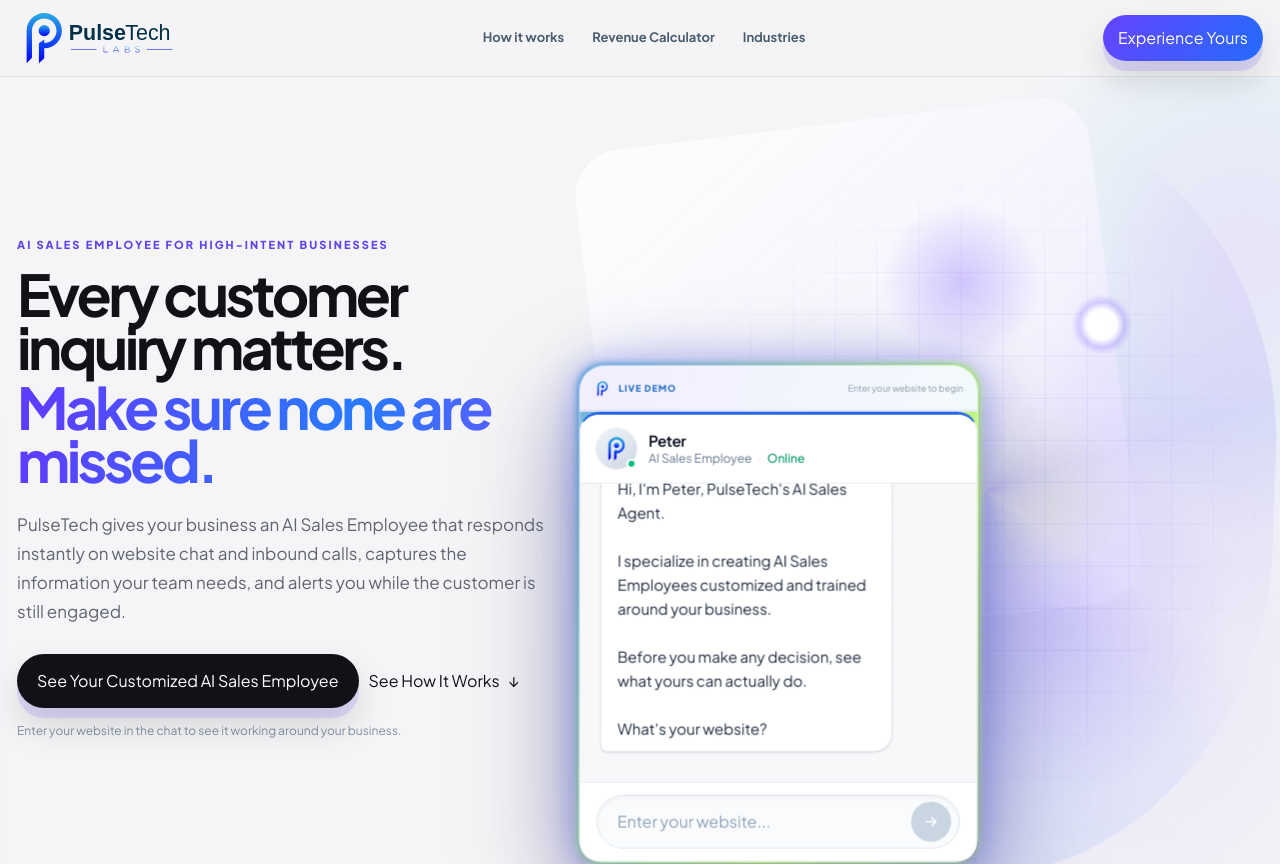
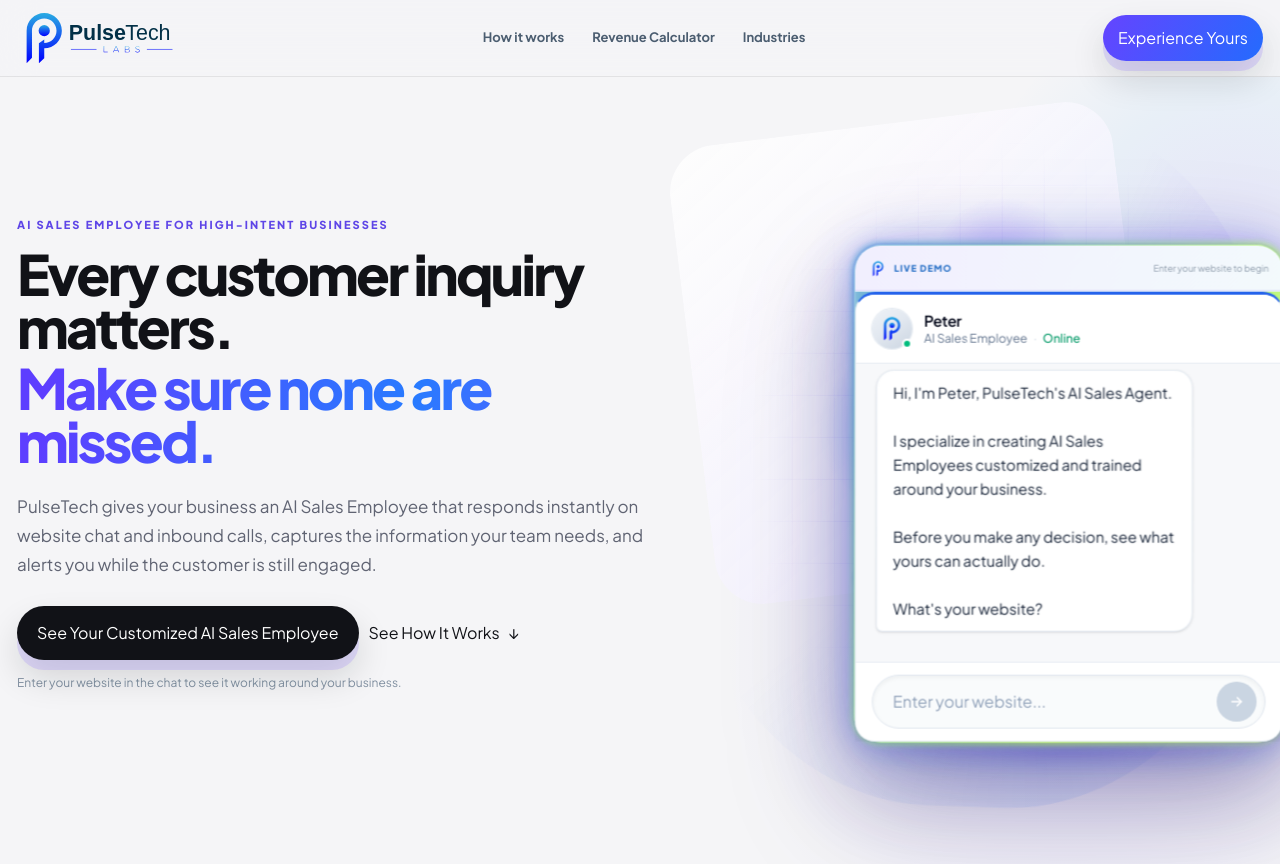
Before and after one commit to utkarshchaturvedi1/pulsetech-engine, a Next.js app: page / in a window 1280 px wide. Shown: the top 864 px of the page. Built offline with nearby package versions, Linux system fonts and the light colour scheme.

Commit message:
Refine hero alignment typography and 3D calculator controls

```diff
--- a/src/components/landing/landing.css
+++ b/src/components/landing/landing.css
@@ -199,3 +199,36 @@
  .pt-hero-chat-wrap{margin-top:64px!important}
 }
 @media(prefers-reduced-motion:reduce){.pt-hero-visual:after,.pt-hero-halo,.pt-live-chat:before{animation:none!important}}
+
+/* Premium layout refinement: wider type, right-side product, dimensional controls */
+.pt-hero-copy{max-width:650px}
+.pt-hero h1{font-size:clamp(50px,4.35vw,66px)!important;line-height:.96!important;letter-spacing:-.048em!important;font-weight:950!important;max-width:680px!important}
+.pt-heading h2,.pt-final-cta h2{font-weight:900;letter-spacing:-.04em}
+.pt-hero-visual{justify-content:flex-end!important}
+.pt-hero-chat-wrap{width:min(100%,430px)!important;margin:78px 0 0 auto!important;transform:translateX(5%)!important}
+.pt-live-chat{border-radius:28px!important}
+.pt-calculator input.pt-3d-range{
+ --range-progress:25%;
+ -webkit-appearance:none;appearance:none;width:100%;height:18px;margin:22px 0 8px;border-radius:999px;outline:none;
+ background:linear-gradient(90deg,#2d6bff 0%,#a34eff var(--range-progress),#2b303b var(--range-progress),#242934 100%);
+ border:1px solid rgba(255,255,255,.22);
+ box-shadow:inset 0 4px 8px rgba(0,0,0,.42),inset 0 -2px 3px rgba(255,255,255,.12),0 8px 15px rgba(14,12,32,.22);
+}
+.pt-calculator input.pt-3d-range-lime{background:linear-gradient(90deg,#16cbd0 0%,#9cff4f var(--range-progress),#2b303b var(--range-progress),#242934 100%)}
+.pt-calculator input.pt-3d-range::-webkit-slider-thumb{
+ -webkit-appearance:none;appearance:none;width:34px;height:34px;border-radius:50%;border:1px solid rgba(255,255,255,.95);
+ background:linear-gradient(145deg,#fff,#d9dce4);box-shadow:0 7px 14px rgba(0,0,0,.3),inset 3px 3px 7px rgba(255,255,255,.95),inset -4px -4px 8px rgba(121,126,143,.24),0 0 0 3px rgba(120,86,255,.13);
+ cursor:grab;
+}
+.pt-calculator input.pt-3d-range::-webkit-slider-thumb:active{cursor:grabbing;transform:scale(.96)}
+.pt-calculator input.pt-3d-range::-moz-range-thumb{width:32px;height:32px;border-radius:50%;border:1px solid #fff;background:linear-gradient(145deg,#fff,#d9dce4);box-shadow:0 7px 14px rgba(0,0,0,.3),inset -4px -4px 8px rgba(121,126,143,.24)}
+@media(min-width:1000px){
+ .pt-hero{grid-template-columns:1.05fr .95fr!important;column-gap:42px}
+ .pt-hero-visual{padding-right:0}
+}
+@media(max-width:699px){
+ .pt-hero h1{font-size:43px!important;line-height:.98!important}
+ .pt-hero-chat-wrap{width:100%!important;margin:58px 0 0!important;transform:none!important}
+ .pt-calculator input.pt-3d-range{height:15px}
+ .pt-calculator input.pt-3d-range::-webkit-slider-thumb{width:30px;height:30px}
+}
```
